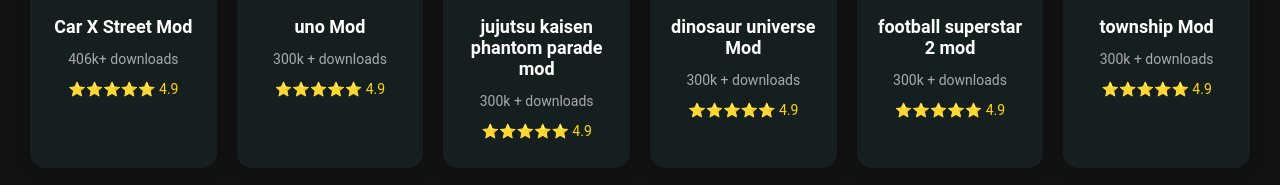
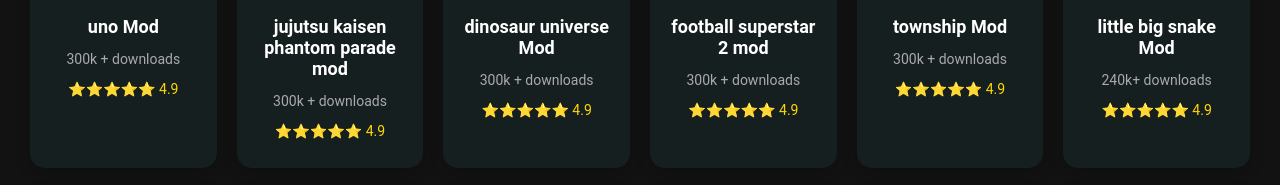
Before and after one commit to ayoub-drf/x, a website: page index.html in a window 1280 px wide. Shown: the part 3698-3883 px from the top of the page. Drawn offline with Linux system fonts and the light colour scheme.

Commit message:
Update index.html

```diff
--- a/index.html
+++ b/index.html
@@ -429,12 +429,6 @@
                 <p>350k+ downloads</p>
                 <p class="rating">⭐⭐⭐⭐⭐ 4.9</p>
             </div>
-            <div class="game-card" onclick="showModal('Car X Street Mod  ', 'https://getmodsapk.com/uploads/CarX-Street-MOD-APK1.webp', '406k+ downloads', '4.7')">
-                <img src="https://getmodsapk.com/uploads/CarX-Street-MOD-APK1.webp" alt="Car X Street Mod ">
-                <h3> Car X Street Mod </h3>
-                <p>406k+ downloads</p>
-                <p class="rating">⭐⭐⭐⭐⭐ 4.9</p>
-            </div>
             <div class="game-card" onclick="showModal('uno Mod ', 'https://play-lh.googleusercontent.com/-dkLgwYiDOWhrSwRGRGXsu_-VmU13lC_SWbsv08GtgaNrOfanJHaBF3g7b5Zww23LbxR=s48-rw', '300k+ downloads', '4.9')">
                 <img src="https://play-lh.googleusercontent.com/-dkLgwYiDOWhrSwRGRGXsu_-VmU13lC_SWbsv08GtgaNrOfanJHaBF3g7b5Zww23LbxR=s48-rw" alt="uno Mod">
                 <h3>uno Mod </h3>
```
